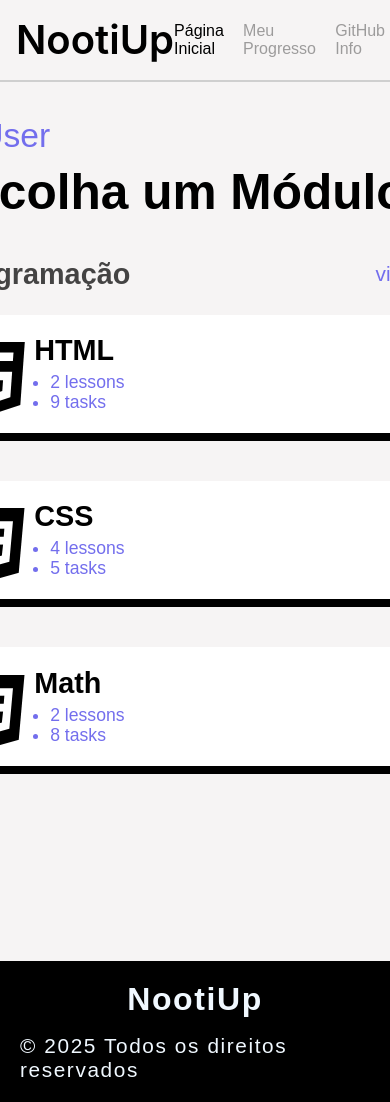
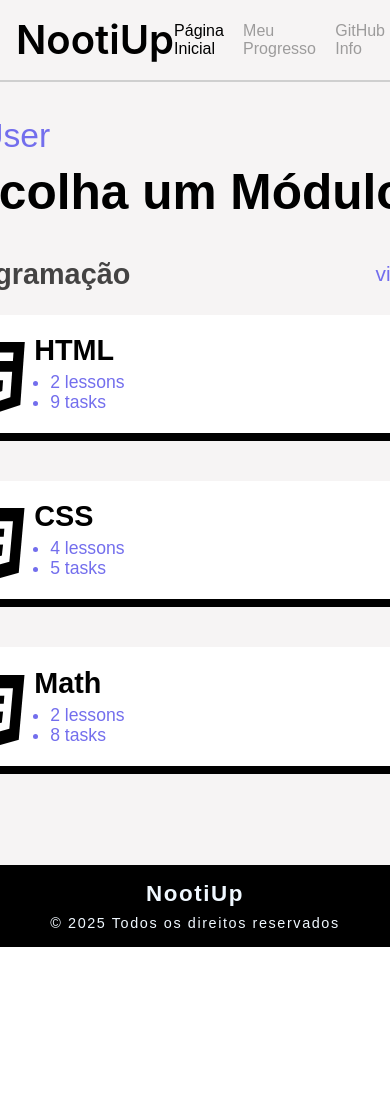
Before and after one commit to Lucas2907/NootiUp-frontend, a React (Vite) app: page / in a window 390 px wide. Shown: the top 1102 px of the page. After the commit the page ends 947 px from the top, so only its background shows below. Built offline with nearby package versions, Linux system fonts and the light colour scheme; no server answers.

Commit message:
responsive footer

```diff
--- a/src/components/Footer/Footer.css
+++ b/src/components/Footer/Footer.css
@@ -23,3 +23,20 @@
   margin: 0;
   letter-spacing: 0.1rem;
 }
+
+@media (max-width: 480px) {
+  .footer {
+    margin-top: 4rem;
+    padding: 16px;
+    gap: 0.5rem;
+  }
+
+  .footer__logo {
+    font-size: 1.4rem;
+  }
+
+  .footer__copyright {
+    font-size: 0.9rem;
+    text-align: center;
+  }
+}
```
